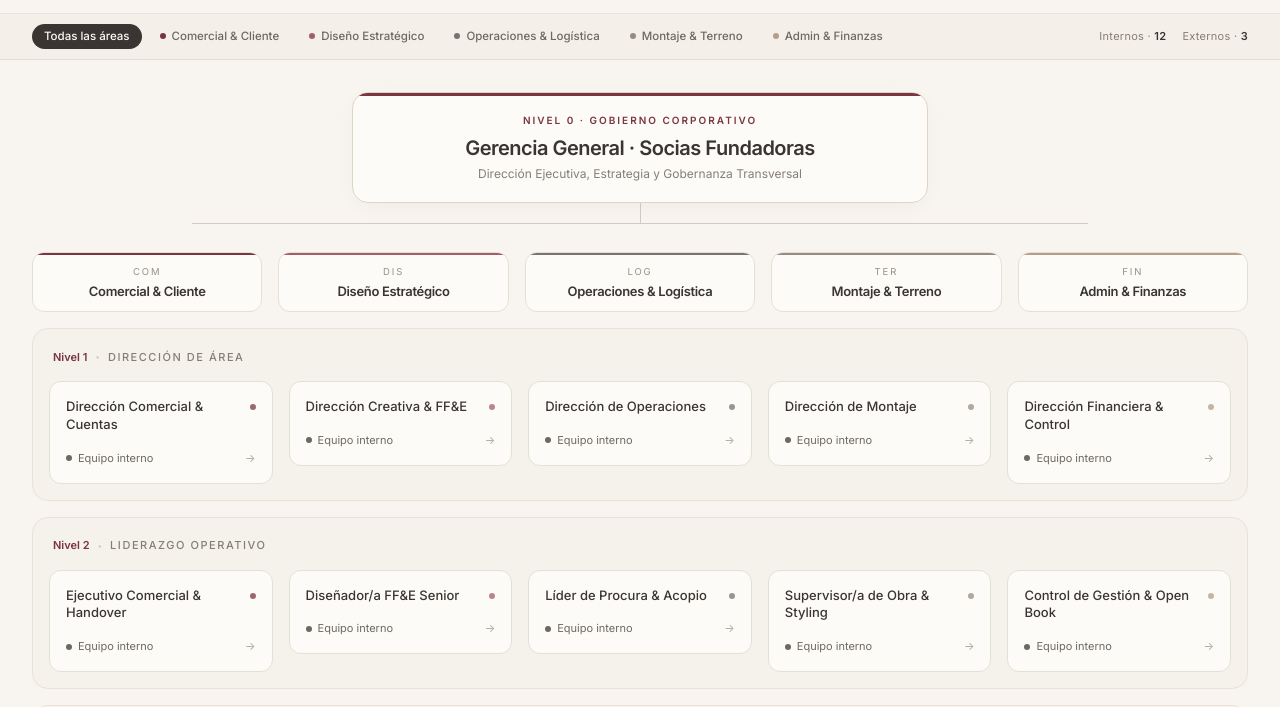
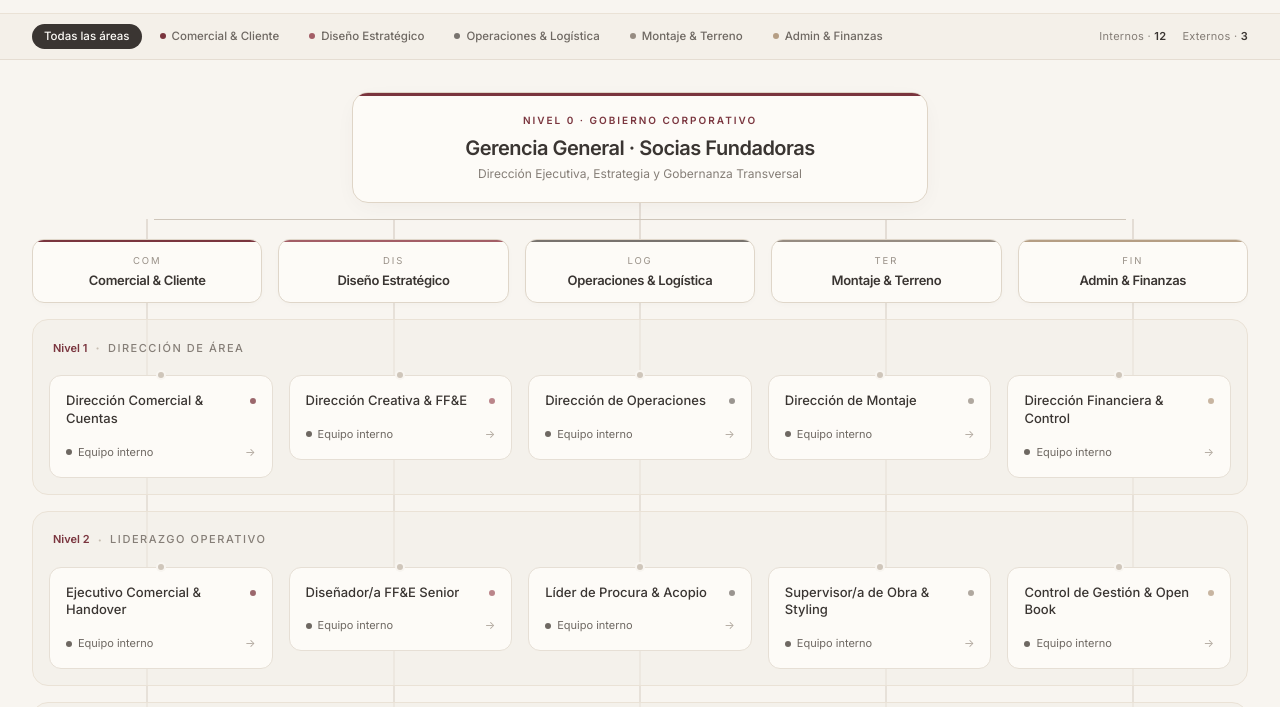
Before and after one commit to matias-portino/Estudio-Afin, a plain HTML site: page index.html in a window 1280 px wide. Shown: the part 50-757 px from the top of the page. Drawn offline with nearby package versions, Linux system fonts and the light colour scheme.

Commit message:
trazado jerárquico

```diff
--- a/index.html
+++ b/index.html
@@ -14,11 +14,13 @@
       -webkit-font-smoothing: antialiased;
     }
     .role-card {
+      position: relative;
+      z-index: 10;
       transition: transform 0.22s cubic-bezier(0.22, 1, 0.36, 1), box-shadow 0.22s ease, border-color 0.22s ease;
     }
     .role-card:hover {
       transform: translateY(-2px);
-      box-shadow: 0 12px 26px -10px rgba(74, 69, 65, 0.12);
+      box-shadow: 0 12px 26px -10px rgba(74, 69, 65, 0.14);
       border-color: #B89B9E;
     }
     @keyframes modalFade {
@@ -408,9 +410,8 @@
       `;
     }
 
-    function renderLevelZeroBlock() {
+    function renderLevelZeroCard() {
       return `
-        <div class="mb-7">
         <div onclick="openRoleModal('gerencia-general')"
              class="role-card cursor-pointer max-w-xl mx-auto bg-[#FDFBF7] rounded-2xl border border-[#DFD5C7] px-6 py-5 shadow-[0_6px_24px_-8px_rgba(74,69,65,0.08)] text-center relative overflow-hidden">
           <div class="absolute top-0 inset-x-0 h-[3px] bg-[#7A353E]"></div>
@@ -423,13 +424,6 @@
           <p class="text-xs text-[#857E77] mt-1">
             Dirección Ejecutiva, Estrategia y Gobernanza Transversal
           </p>
-          </div>
-
-          <!-- Líneas conectoras arquitectónicas -->
-          <div class="flex flex-col items-center">
-            <div class="w-px h-5 bg-[#D4CBC0]"></div>
-            <div class="w-4/5 max-w-4xl h-px bg-[#D4CBC0] hidden md:block"></div>
-          </div>
         </div>
       `;
     }
@@ -471,14 +465,21 @@
         ? DEPARTMENTS
         : DEPARTMENTS.filter(d => d.id === state.activeDept);
 
-      const levelZeroHtml = renderLevelZeroBlock();
+      const levelZeroCard = renderLevelZeroCard();
 
       if (state.deviceMode === 'mobile') {
-        let html = `<div class="max-w-md mx-auto">${levelZeroHtml}<div class="space-y-6">`;
+        let html = `
+          <div class="max-w-md mx-auto">
+            ${levelZeroCard}
+            <div class="flex justify-center">
+              <div class="w-px h-6 bg-[#CFC6BA]"></div>
+            </div>
+            <div class="space-y-6">
+        `;
         visibleDepts.forEach(dept => {
           const deptRoles = rolesData.filter(r => r.dept === dept.id);
           html += `
-            <section class="bg-[#F3EFE8]/70 rounded-2xl border border-[#E5DDD2] p-4">
+            <section class="bg-[#F3EFE8]/70 rounded-2xl border border-[#E5DDD2] p-4 relative">
               <div class="flex items-center justify-between mb-3.5 pb-2.5 border-b border-[#E5DDD2]">
                 <div class="flex items-center gap-2">
                   <span class="w-2 h-2 rounded-full" style="background:${dept.color}"></span>
@@ -486,9 +487,12 @@
                 </div>
                 <span class="text-[10px] tracking-widest uppercase text-[#999188]">${dept.id}</span>
               </div>
-              <div class="space-y-3">
+              <div class="relative pl-4 space-y-3">
+                <!-- Eje vertical de reporte en móvil -->
+                <div class="absolute left-1.5 top-2 bottom-4 w-px bg-[#D4CBC0]"></div>
                 ${deptRoles.map(r => `
-                  <div>
+                  <div class="relative">
+                    <div class="absolute -left-2.5 top-5 w-2.5 h-px bg-[#D4CBC0]"></div>
                     <div class="text-[10px] uppercase tracking-widest text-[#999188] mb-1">Nivel ${r.level}</div>
                     ${renderRoleCard(r, dept)}
                   </div>
@@ -502,27 +506,69 @@
         return;
       }
 
-      const gridCols = visibleDepts.length === 1 ? 'grid-cols-1 max-w-md mx-auto' : 'grid-cols-5';
-      let html = `${levelZeroHtml}<div class="overflow-x-auto pb-6"><div class="min-w-[980px]">`;
+      // VISTA ESCRITORIO CON TRAZADO JERÁRQUICO REAL
+      const isSingle = visibleDepts.length === 1;
+      const gridCols = isSingle ? 'grid-cols-1 max-w-md mx-auto' : 'grid-cols-5';
 
-      // Encabezados de departamento
-      html += `<div class="grid ${gridCols} gap-4 mb-4">`;
-      visibleDepts.forEach(dept => {
-        html += `
-          <div class="bg-[#FDFBF7] rounded-xl border border-[#E6DFD5] px-4 py-3 text-center relative overflow-hidden">
+      // Conector superior ortogonal exacto desde Nivel 0 hacia las columnas
+      const topBranchHtml = isSingle
+        ? `<div class="flex justify-center"><div class="w-px h-8 bg-[#CFC6BA]"></div></div>`
+        : `
+          <div class="relative h-9">
+            <!-- Bajada central desde Gerencia General -->
+            <div class="absolute left-1/2 top-0 w-px h-4 -translate-x-1/2 bg-[#CFC6BA]"></div>
+            <!-- Bus horizontal alineado exactamente al centro de las 5 columnas (10% a 90%) -->
+            <div class="absolute top-4 left-[10%] right-[10%] h-px bg-[#CFC6BA]"></div>
+            <!-- 5 bajadas verticales hacia cada encabezado de departamento -->
+            <div class="grid grid-cols-5 gap-4 h-full">
+              ${visibleDepts.map(() => `
+                <div class="relative h-full">
+                  <div class="absolute left-1/2 top-4 bottom-0 w-px -translate-x-1/2 bg-[#CFC6BA]"></div>
+                </div>
+              `).join('')}
+            </div>
+          </div>
+        `;
+
+      let html = `
+        ${levelZeroCard}
+        <div class="overflow-x-auto pb-6">
+          <div class="${isSingle ? 'max-w-md mx-auto' : 'min-w-[1000px]'}">
+
+            ${topBranchHtml}
+
+            <!-- Encabezados de Departamento -->
+            <div class="grid ${gridCols} gap-4 relative z-10">
+              ${visibleDepts.map(dept => `
+                <div class="bg-[#FDFBF7] rounded-xl border border-[#DFD6C9] px-4 py-3.5 text-center relative overflow-hidden shadow-[0_2px_10px_-4px_rgba(74,69,65,0.06)]">
                   <div class="absolute top-0 inset-x-0 h-[2.5px]" style="background:${dept.color}"></div>
                   <div class="text-[9.5px] uppercase tracking-[0.2em] text-[#999188] mb-1">${dept.id}</div>
                   <div class="text-[13px] font-semibold tracking-tight text-[#3A3532] leading-tight">${dept.name}</div>
                 </div>
+              `).join('')}
+            </div>
+
+            <!-- Contenedor de Bandas con Líneas Verticales Continuas de Reporte -->
+            <div class="relative pt-4">
+
+              <!-- Ejes verticales de mando que atraviesan del Nivel 1 al 4 -->
+              <div class="grid ${gridCols} gap-4 absolute inset-0 pointer-events-none z-0">
+                ${visibleDepts.map(dept => {
+                  const maxLvl = Math.max(...rolesData.filter(r => r.dept === dept.id).map(r => r.level));
+                  // Si el departamento llega hasta Nivel 3 (ej. DIS), la línea termina a ~74% para no colgar en el vacío
+                  const lineHeightClass = maxLvl === 4 ? 'bottom-8' : 'bottom-[24%]';
+                  return `
+                    <div class="relative h-full">
+                      <div class="absolute left-1/2 top-0 ${lineHeightClass} w-px -translate-x-1/2 bg-[#D6CEC2]"></div>
+                    </div>
                   `;
-      });
-      html += `</div>`;
+                }).join('')}
+              </div>
 
-      // Bandas horizontales suaves por nivel
-      html += `<div class="space-y-4">`;
-      LEVELS.forEach(lvl => {
-        html += `
-          <div class="bg-[#F3EFE8]/60 rounded-2xl border border-[#EAE2D6] p-4">
+              <!-- Bandas por Nivel Jerárquico -->
+              <div class="space-y-4 relative z-10">
+                ${LEVELS.map(lvl => `
+                  <div class="bg-[#F3EFE8]/55 rounded-2xl border border-[#EAE2D6] p-4">
                     <div class="flex items-center gap-2 mb-3 px-1">
                       <span class="text-[11px] font-semibold text-[#7A353E]">Nivel ${lvl.num}</span>
                       <span class="text-[#C7BEB2]">·</span>
@@ -532,15 +578,29 @@
                       ${visibleDepts.map(dept => {
                         const cellRoles = rolesData.filter(r => r.dept === dept.id && r.level === lvl.id);
                         if (cellRoles.length === 0) {
-                  return `<div class="rounded-xl border border-dashed border-[#E2D9CC] min-h-[82px] flex items-center justify-center text-xs text-[#C4BBB0]">—</div>`;
+                          return `<div class="min-h-[82px] flex items-center justify-center"></div>`;
                         }
-                return `<div class="space-y-3">${cellRoles.map(r => renderRoleCard(r, dept)).join('')}</div>`;
+                        return `
+                          <div class="space-y-3 relative">
+                            ${cellRoles.map(r => `
+                              <div class="relative">
+                                <!-- Nodo de conexión sutil en borde superior de tarjeta -->
+                                <div class="w-1.5 h-1.5 rounded-full bg-[#CFC6BA] mx-auto -mb-[3px] relative z-20 ring-2 ring-[#F8F5F0]"></div>
+                                ${renderRoleCard(r, dept)}
+                              </div>
+                            `).join('')}
+                          </div>
+                        `;
                       }).join('')}
                     </div>
                   </div>
+                `).join('')}
+              </div>
+
+            </div>
+          </div>
+        </div>
       `;
-      });
-      html += `</div></div></div>`;
       canvas.innerHTML = html;
     }
 
```
Lines whose indentation alone changed are shown as unchanged.
